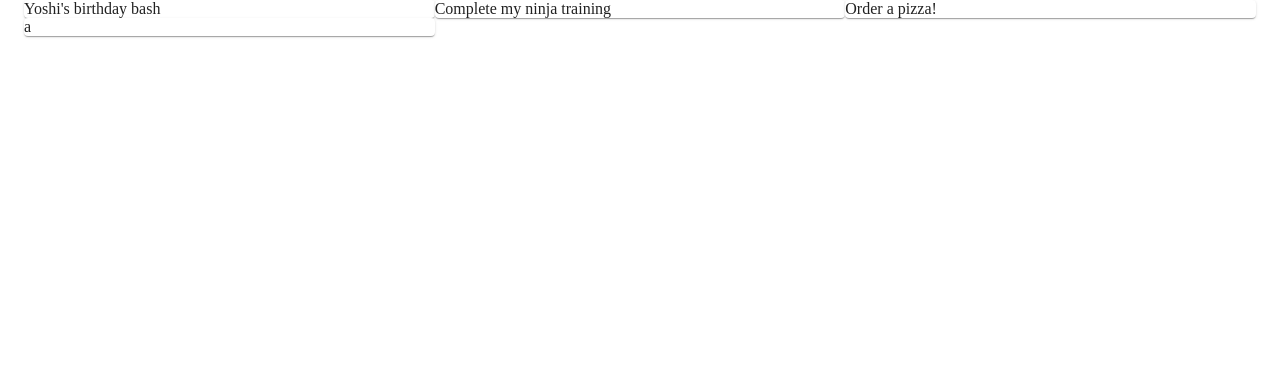
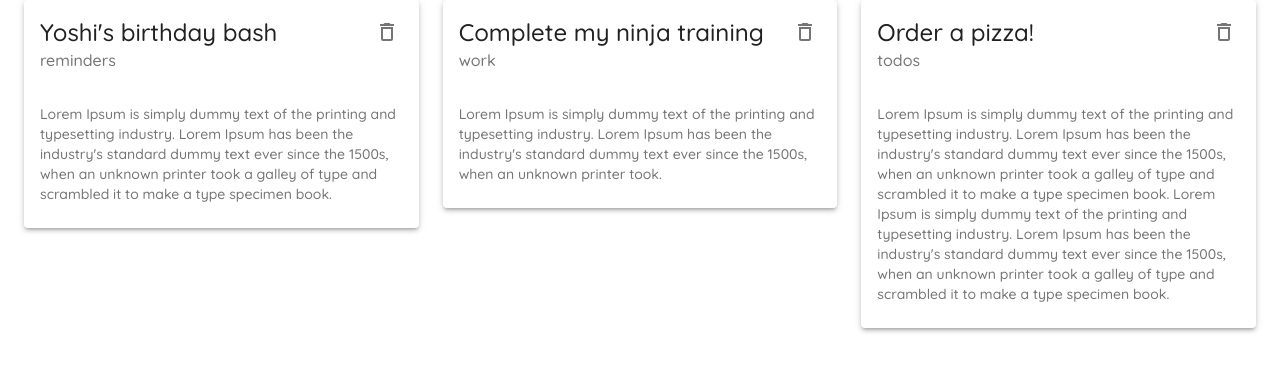
Before and after one commit to krupeshsai/material-tut, a React (Create React App) app: page / in a window 1280 px wide. Shown: the top 372 px of the page. Built offline with nearby package versions, Linux system fonts and the light colour scheme; data requests are answered from the project's data file.

Commit message:
card-and-delete

```diff
--- a/data/db.json
+++ b/data/db.json
@@ -17,12 +17,6 @@
       "details": "Lorem Ipsum is simply dummy text of the printing and typesetting industry. Lorem Ipsum has been the industry's standard dummy text ever since the 1500s, when an unknown printer took a galley of type and scrambled it to make a type specimen book.\nLorem Ipsum is simply dummy text of the printing and typesetting industry. Lorem Ipsum has been the industry's standard dummy text ever since the 1500s, when an unknown printer took a galley of type and scrambled it to make a type specimen book.",
       "category": "todos",
       "id": 3
-    },
-    {
-      "title": "a",
-      "details": "gjgjhnjjn",
-      "category": "todo",
-      "id": 4
     }
   ]
 }
--- /dev/null
+++ b/src/components/NoteCard.js
@@ -0,0 +1,31 @@
+import { Card, IconButton, Typography } from "@material-ui/core";
+import { CardContent } from "@material-ui/core";
+import { CardHeader } from "@material-ui/core";
+import { DeleteOutlined } from "@material-ui/icons";
+
+
+const NoteCard = ({prop, remove}) => {
+    return (
+        <div>
+        <Card elevation={3}>
+            <CardHeader
+                action={
+                    <IconButton onClick={() => remove(prop.id) }>
+                        <DeleteOutlined/>
+                    </IconButton>
+                }
+                title={prop.title}
+                subheader={prop.category}
+            />
+
+            <CardContent>
+                <Typography variant = "body2" color = "textSecondary">
+                    {prop.details}
+                </Typography>
+            </CardContent>
+        </Card>
+        </div>
+    )
+}
+
+export default NoteCard;
--- a/src/pages/Notes.js
+++ b/src/pages/Notes.js
@@ -1,6 +1,6 @@
 import React, { useEffect, useState } from 'react'
 import { Container, Grid } from '@material-ui/core'
-import { Paper } from '@material-ui/core'
+import NoteCard from '../components/NoteCard'
 
 export default function Notes() {
 
@@ -13,12 +13,21 @@ export default function Notes() {
   },[])
 
 
+    const handleDelete = async (id) => {
+      await fetch('http://localhost:7000/notes/' + id, {
+        method: 'DELETE'
+      })
+      const newNotes = notes.filter(note => note.id !== id)
+      setNotes(newNotes)
+
+  }
+
   return (
     <Container>
-    <Grid container>
+    <Grid container spacing={3}>
      {notes.map(note =>
        <Grid item xs={12} md={6} lg ={4} key= {note.id}>
-         <Paper>{note.title}</Paper>
+         <NoteCard prop = {note} remove={handleDelete}/>
        </Grid>
      )}
      </Grid>
```
